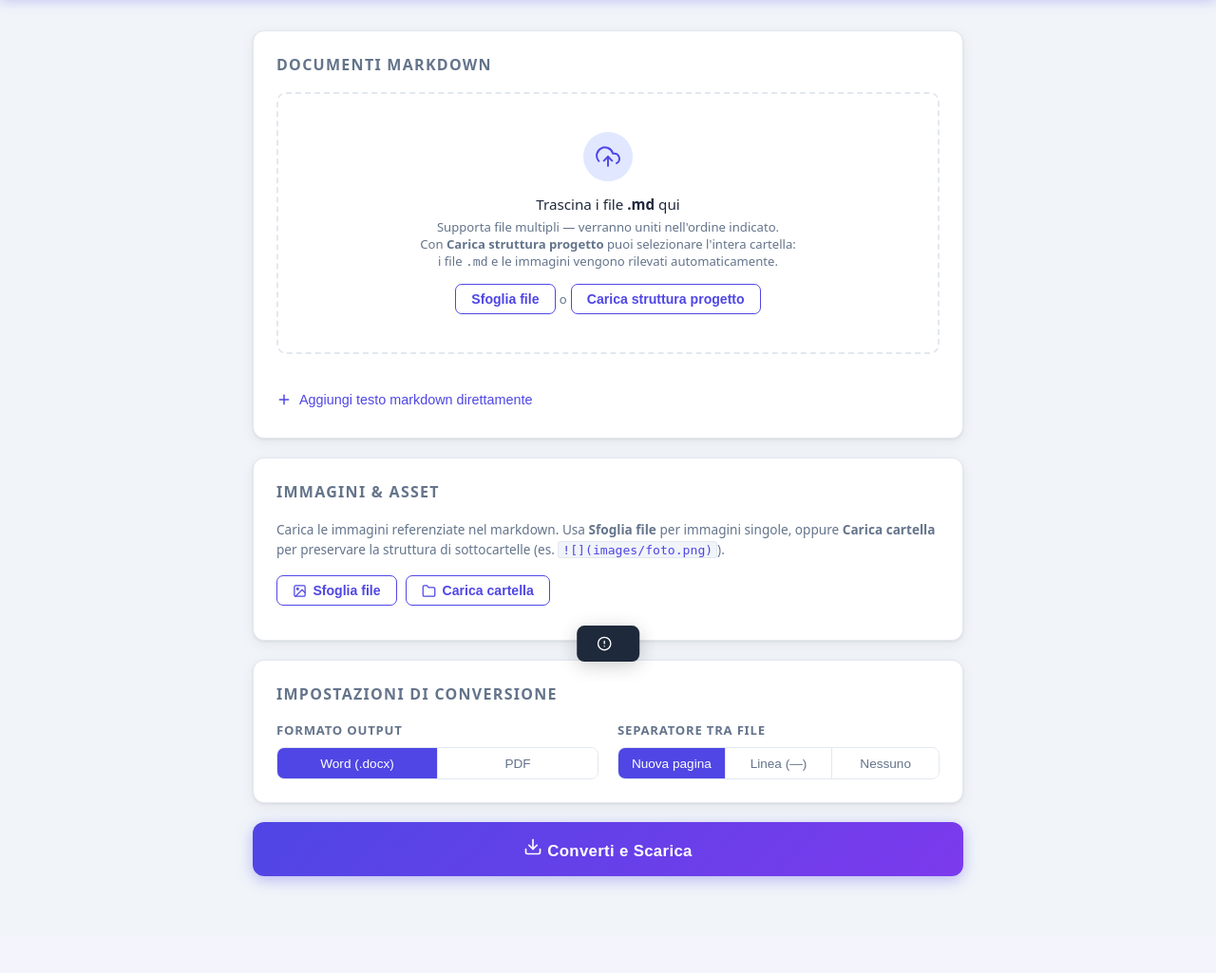
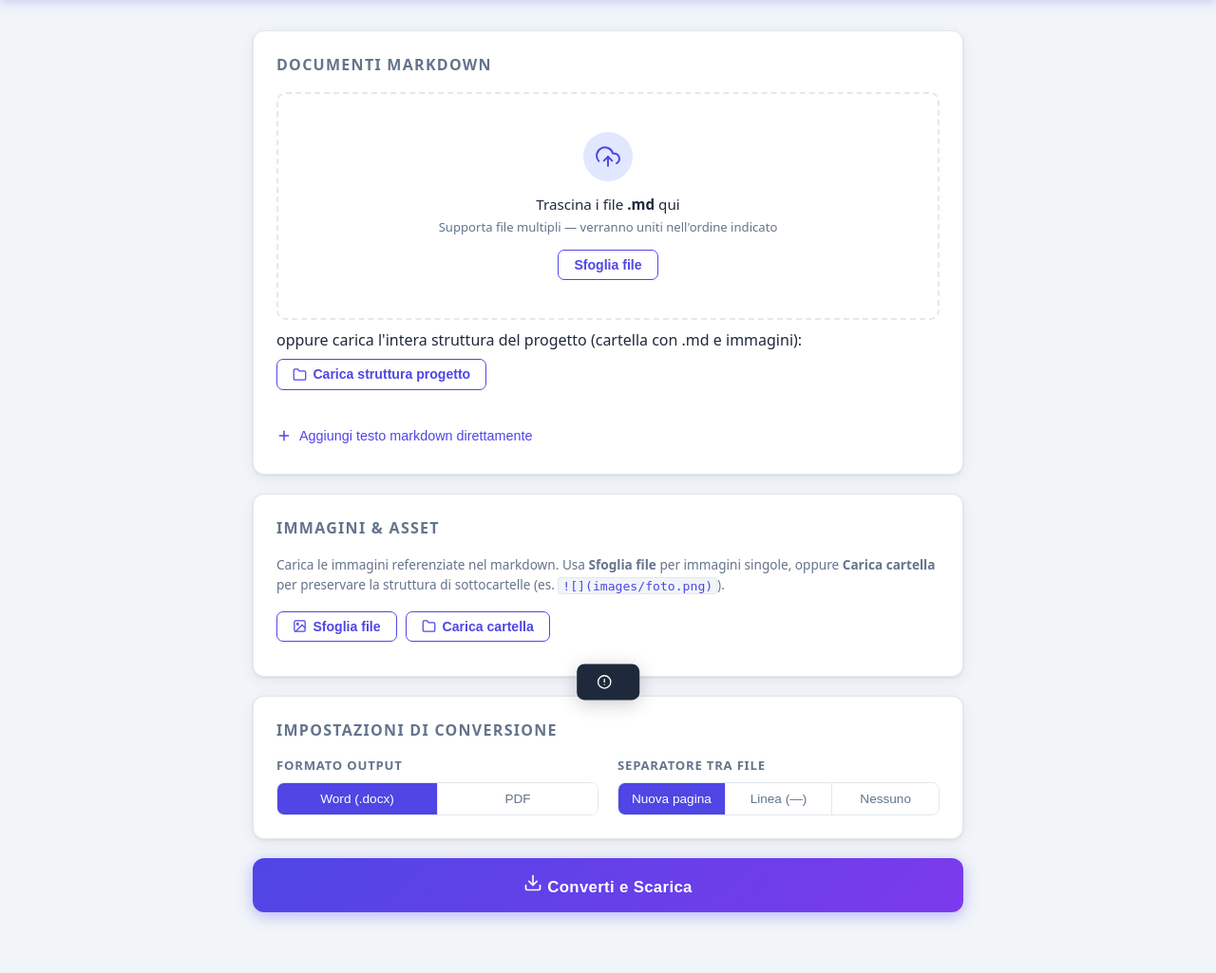
Before and after one commit to canada87/MDtoBeauty, a FastAPI app: page / in a window 1280 px wide. Shown: the part 125-1150 px from the top of the page at 95% size. Before the commit the page ends 1060 px from the top, so only its background shows below. Run offline with FastAPI, Linux system fonts and the light colour scheme; some libraries are stand-ins or nearby versions.

Commit message:
Enhance project folder upload: implement project structure detection, rewrite image paths, and update UI for folder selection

```diff
--- a/static/app.js
+++ b/static/app.js
@@ -39,8 +39,7 @@ const pickProject  = document.getElementById('pick-project');
 );
 dropzone.addEventListener('drop', e => addMarkdownFiles(e.dataTransfer.files));
 dropzone.addEventListener('click', e => {
-  if (e.target === pickBtn     || pickBtn.contains(e.target))     return;
-  if (e.target === pickProject || pickProject.contains(e.target)) return;
+  if (e.target === pickBtn || pickBtn.contains(e.target)) return;
   fileInput.click();
 });
 pickBtn.addEventListener('click', e => { e.stopPropagation(); fileInput.click(); });
@@ -63,10 +62,7 @@ function addMarkdownFiles(fileList) {
 const MD_RE    = /\.(md|markdown|txt)$/i;
 const ASSET_RE = /\.(png|jpe?g|gif|svg|webp|bmp|tiff?|ico|avif)$/i;
 
-pickProject.addEventListener('click', e => {
-  e.stopPropagation();
-  projectInput.click();
-});
+pickProject.addEventListener('click', () => projectInput.click());
 
 projectInput.addEventListener('change', () => {
   addProjectFolder(projectInput.files);
--- a/static/style.css
+++ b/static/style.css
@@ -367,7 +367,7 @@ textarea:focus {
   position: fixed;
   bottom: 1.5rem;
   left: 50%;
-  transform: translateX(-50%) translateY(120%);
+  transform: translateX(-50%) translateY(calc(100% + 3rem));
   background: #1e293b;
   color: #fff;
   padding: .7rem 1.3rem;
@@ -411,6 +411,25 @@ textarea:focus {
   border-radius: 3px;
   padding: .05em .3em;
   color: var(--primary);
+}
+
+.project-upload-row {
+  display: flex;
+  align-items: center;
+  gap: .6rem;
+  flex-wrap: wrap;
+  margin: .6rem 0 .25rem;
+}
+
+.project-upload-row .hint {
+  margin: 0;
+  flex-basis: 100%;
+}
+
+.project-upload-row .btn-outline {
+  display: inline-flex;
+  align-items: center;
+  gap: .4rem;
 }
 
 .asset-buttons {
--- a/templates/index.html
+++ b/templates/index.html
@@ -37,13 +37,18 @@
         </svg>
       </div>
       <p>Trascina i file <strong>.md</strong> qui</p>
-      <p class="hint">Supporta file multipli — verranno uniti nell'ordine indicato.<br>
-      Con <strong>Carica struttura progetto</strong> puoi selezionare l'intera cartella:<br>
-      i file <code>.md</code> e le immagini vengono rilevati automaticamente.</p>
+      <p class="hint">Supporta file multipli — verranno uniti nell'ordine indicato</p>
       <button class="btn-outline" id="pick-files" type="button">Sfoglia file</button>
-      <span class="hint">o</span>
-      <button class="btn-outline" id="pick-project" type="button">Carica struttura progetto</button>
       <input type="file" id="file-input" multiple accept=".md,.markdown,.txt" hidden>
+    </div>
+
+    <!-- Project folder button (outside dropzone to avoid click conflicts) -->
+    <div class="project-upload-row">
+      <span class="hint">oppure carica l'intera struttura del progetto (cartella con .md e immagini):</span>
+      <button class="btn-outline" id="pick-project" type="button">
+        <svg viewBox="0 0 24 24" fill="none" stroke="currentColor" stroke-width="2" stroke-linecap="round" stroke-linejoin="round" width="15" height="15" aria-hidden="true"><path d="M22 19a2 2 0 0 1-2 2H4a2 2 0 0 1-2-2V5a2 2 0 0 1 2-2h5l2 3h9a2 2 0 0 1 2 2z"/></svg>
+        Carica struttura progetto
+      </button>
       <input type="file" id="project-input" multiple webkitdirectory hidden>
     </div>
 
```
Also changed, not shown: CLAUDE.md (+40 -5 lines), README.md.
